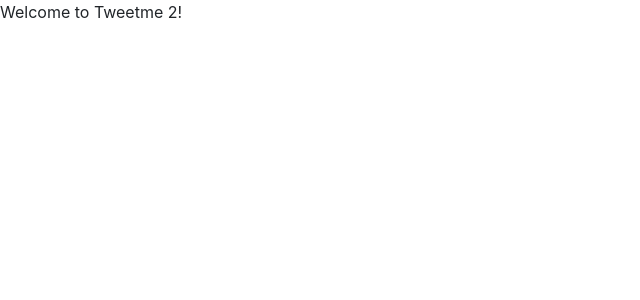
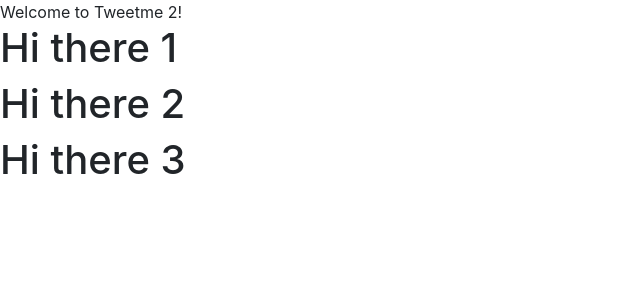
Before and after one commit to duchung289/tweetme2, a Django app: page / in a window 1280 px wide. Shown: the top 300 px of the page, without its empty margins (0-640 px from the left). Run offline with Django 3.2, Linux system fonts and the light colour scheme; data comes from the database, SQL or seed files in the repository; some libraries are stand-ins or nearby versions.

Commit message:
17 Replace HTML Content with JavaScript 1:13:48

```diff
--- a/templates/pages/home.html
+++ b/templates/pages/home.html
@@ -6,7 +6,20 @@
 
 {% block content %}
 Welcome to Tweetme 2!
+
+<div id="tweets">
+    Replace me
+</div>
 <script>
+    const tweetsElement = document.getElementById('tweets') //getting an html element
+    tweetsElement.innerHTML = "Loading..." //setting new html in that element
+
+    var el1 = "<h1>Hi there 1</h1>"
+    var el2 = "<h1>Hi there 2</h1>"
+    var el3 = "<h1>Hi there 3</h1>"
+    tweetsElement.innerHTML = el1 + el2 + el3
+
+
     const xhr = new XMLHttpRequest()
     const method = "GET" //'POST'
     const url = "tweets"
```
